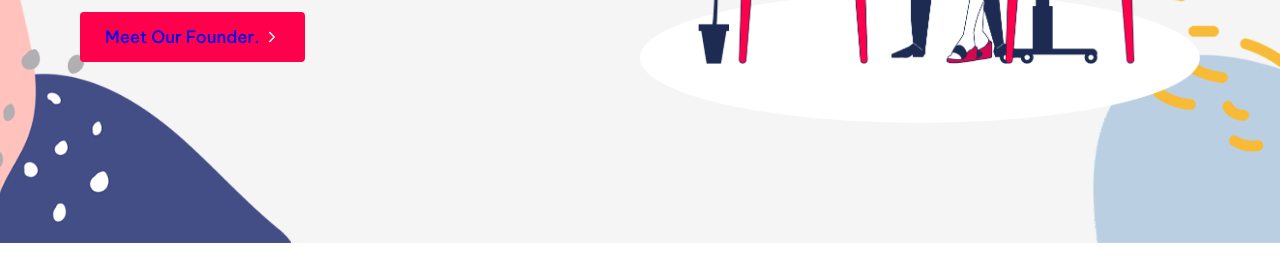
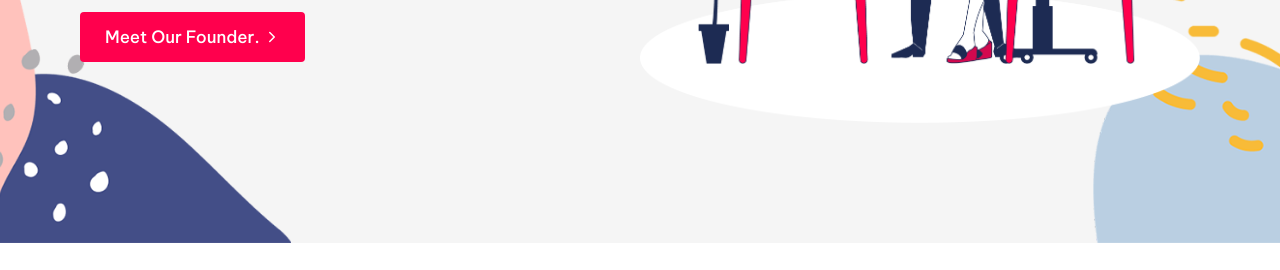
Before and after one commit to arshpatel47/SpaceOn, a plain HTML site: page index.html in a window 1280 px wide. Shown: the part 530-800 px from the top of the page. Drawn offline with nearby package versions, Linux system fonts and the light colour scheme.

Commit message:
Update style.css

```diff
--- a/assets/css/style.css
+++ b/assets/css/style.css
@@ -3,7 +3,7 @@
 \*-----------------------------------*/
 
 /**
- * copyright 2022 codewithsadee
+ * copyright 2023 patelarsh
  */
 
 
@@ -291,7 +291,10 @@ body { background: var(--white); }
 
 .hero .btn { margin-inline: auto; }
 
-
+.btn-primary a {
+  text-decoration: none;
+  color: white;
+}
 
 
 
```
